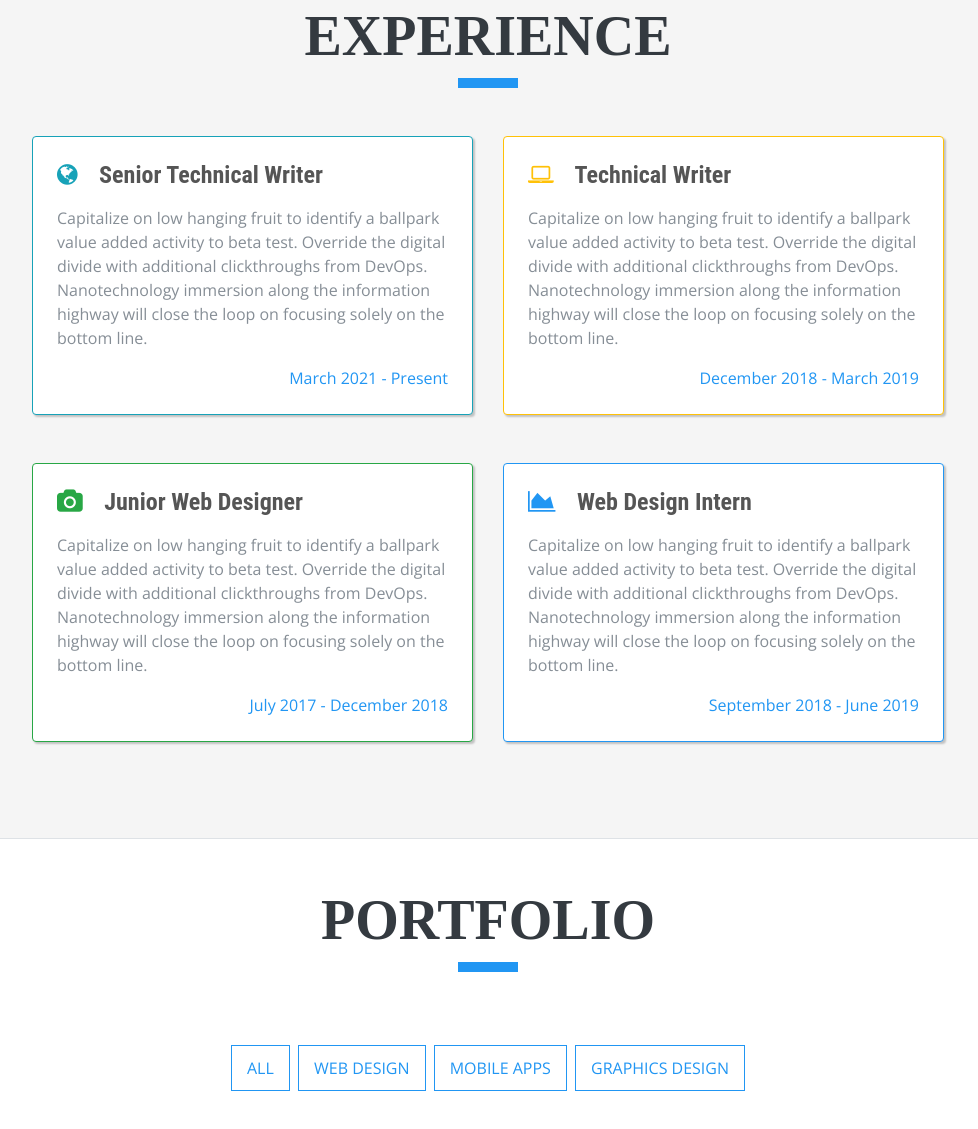
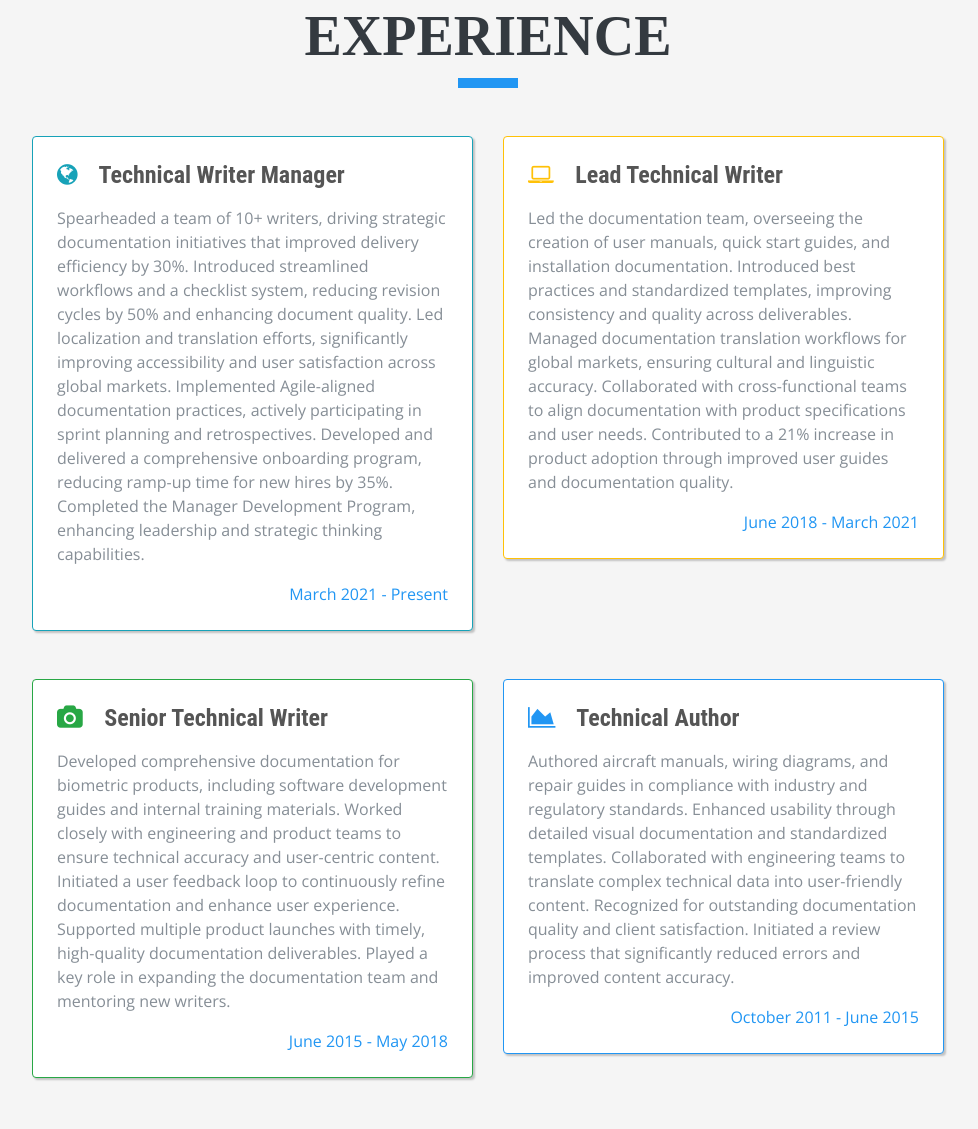
Before and after one commit to achalabhishek/achalabhishek.github.io, a plain HTML site: page index.html in a window 1280 px wide. Shown: the part 845-1974 px from the top of the page, without its empty margins (288-1266 px from the left). Drawn offline with nearby package versions, Linux system fonts and the light colour scheme; a web font is replaced by a local one.

Commit message:
Update index.html

```diff
--- a/index.html
+++ b/index.html
@@ -126,8 +126,8 @@ License URL: https://creativecommons.org/licenses/by/4.0/
               <div class="resume-item col-md-6 col-sm-12 " >
                 <div class="card mx-0 p-4 mb-5" style="border-color: #17a2b8; box-shadow: 2px 2px 2px rgba(0, 0, 0, 0.21);">
                   <div class=" resume-content mr-auto">
-                      <h4 class="mb-3"><i class="fa fa-globe mr-3 text-info"></i> Senior Technical Writer</h4>
-                      <p>Capitalize on low hanging fruit to identify a ballpark value added activity to beta test. Override the digital divide with additional clickthroughs from DevOps. Nanotechnology immersion along the information highway will close the loop on focusing solely on the bottom line.</p>
+                      <h4 class="mb-3"><i class="fa fa-globe mr-3 text-info"></i> Technical Writer Manager</h4>
+                      <p>Spearheaded a team of 10+ writers, driving strategic documentation initiatives that improved delivery efficiency by 30%. Introduced streamlined workflows and a checklist system, reducing revision cycles by 50% and enhancing document quality. Led localization and translation efforts, significantly improving accessibility and user satisfaction across global markets. Implemented Agile-aligned documentation practices, actively participating in sprint planning and retrospectives. Developed and delivered a comprehensive onboarding program, reducing ramp-up time for new hires by 35%. Completed the Manager Development Program, enhancing leadership and strategic thinking capabilities.</p>
                   </div>
                   <div class="resume-date text-md-right">
                       <span class="text-primary">March 2021 - Present</span>
@@ -137,33 +137,33 @@ License URL: https://creativecommons.org/licenses/by/4.0/
               <div class="resume-item col-md-6 col-sm-12">
                 <div class="card mx-0 p-4 mb-5" style="border-color: #ffc107; box-shadow: 2px 2px 2px rgba(0, 0, 0, 0.21);">
                   <div class="resume-content mr-auto">
-                      <h4 class="mb-3"><i class="fa fa-laptop mr-3 text-warning"></i>  Technical Writer</h4>
-                      <p>Capitalize on low hanging fruit to identify a ballpark value added activity to beta test. Override the digital divide with additional clickthroughs from DevOps. Nanotechnology immersion along the information highway will close the loop on focusing solely on the bottom line.</p>
+                      <h4 class="mb-3"><i class="fa fa-laptop mr-3 text-warning"></i>  Lead Technical Writer</h4>
+                      <p>Led the documentation team, overseeing the creation of user manuals, quick start guides, and installation documentation. Introduced best practices and standardized templates, improving consistency and quality across deliverables. Managed documentation translation workflows for global markets, ensuring cultural and linguistic accuracy. Collaborated with cross-functional teams to align documentation with product specifications and user needs. Contributed to a 21% increase in product adoption through improved user guides and documentation quality.</p>
                   </div>
                   <div class="resume-date text-md-right">
-                      <span class="text-primary">December 2018 - March 2019</span>
+                      <span class="text-primary">June 2018 - March 2021</span>
                   </div>
                 </div>
               </div>
               <div class="resume-item col-md-6 col-sm-12">
                 <div class="card mx-0 p-4 mb-5" style="border-color: #28a745; box-shadow: 2px 2px 2px rgba(0, 0, 0, 0.21);">
                   <div class="resume-content mr-auto">
-                      <h4 class="mb-3"><i class="fa fa-camera mr-3 text-success"></i> Junior Web Designer</h4>
-                      <p>Capitalize on low hanging fruit to identify a ballpark value added activity to beta test. Override the digital divide with additional clickthroughs from DevOps. Nanotechnology immersion along the information highway will close the loop on focusing solely on the bottom line.</p>
+                      <h4 class="mb-3"><i class="fa fa-camera mr-3 text-success"></i> Senior Technical Writer</h4>
+                      <p>Developed comprehensive documentation for biometric products, including software development guides and internal training materials. Worked closely with engineering and product teams to ensure technical accuracy and user-centric content. Initiated a user feedback loop to continuously refine documentation and enhance user experience. Supported multiple product launches with timely, high-quality documentation deliverables. Played a key role in expanding the documentation team and mentoring new writers.</p>
                   </div>
                   <div class="resume-date text-md-right">
-                      <span class="text-primary">July 2017 - December 2018</span>
+                      <span class="text-primary">June 2015 - May 2018</span>
                   </div>
                 </div>
               </div>
               <div class="resume-item col-md-6 col-sm-12">
                 <div class="card mx-0 p-4 mb-5" style="border-color: #2196f3; box-shadow: 2px 2px 2px rgba(0, 0, 0, 0.21);">
                   <div class="resume-content mr-auto">
-                      <h4 class="mb-3"><i class="fa fa-area-chart mr-3 text-primary"></i> Web Design Intern</h4>
-                      <p>Capitalize on low hanging fruit to identify a ballpark value added activity to beta test. Override the digital divide with additional clickthroughs from DevOps. Nanotechnology immersion along the information highway will close the loop on focusing solely on the bottom line.</p>
+                      <h4 class="mb-3"><i class="fa fa-area-chart mr-3 text-primary"></i> Technical Author</h4>
+                      <p>Authored aircraft manuals, wiring diagrams, and repair guides in compliance with industry and regulatory standards. Enhanced usability through detailed visual documentation and standardized templates. Collaborated with engineering teams to translate complex technical data into user-friendly content. Recognized for outstanding documentation quality and client satisfaction. Initiated a review process that significantly reduced errors and improved content accuracy.</p>
                   </div>
                   <div class="resume-date text-md-right">
-                      <span class="text-primary">September 2018 - June 2019</span>
+                      <span class="text-primary">October 2011 - June 2015</span>
                   </div>
                 </div>
               </div>
```
